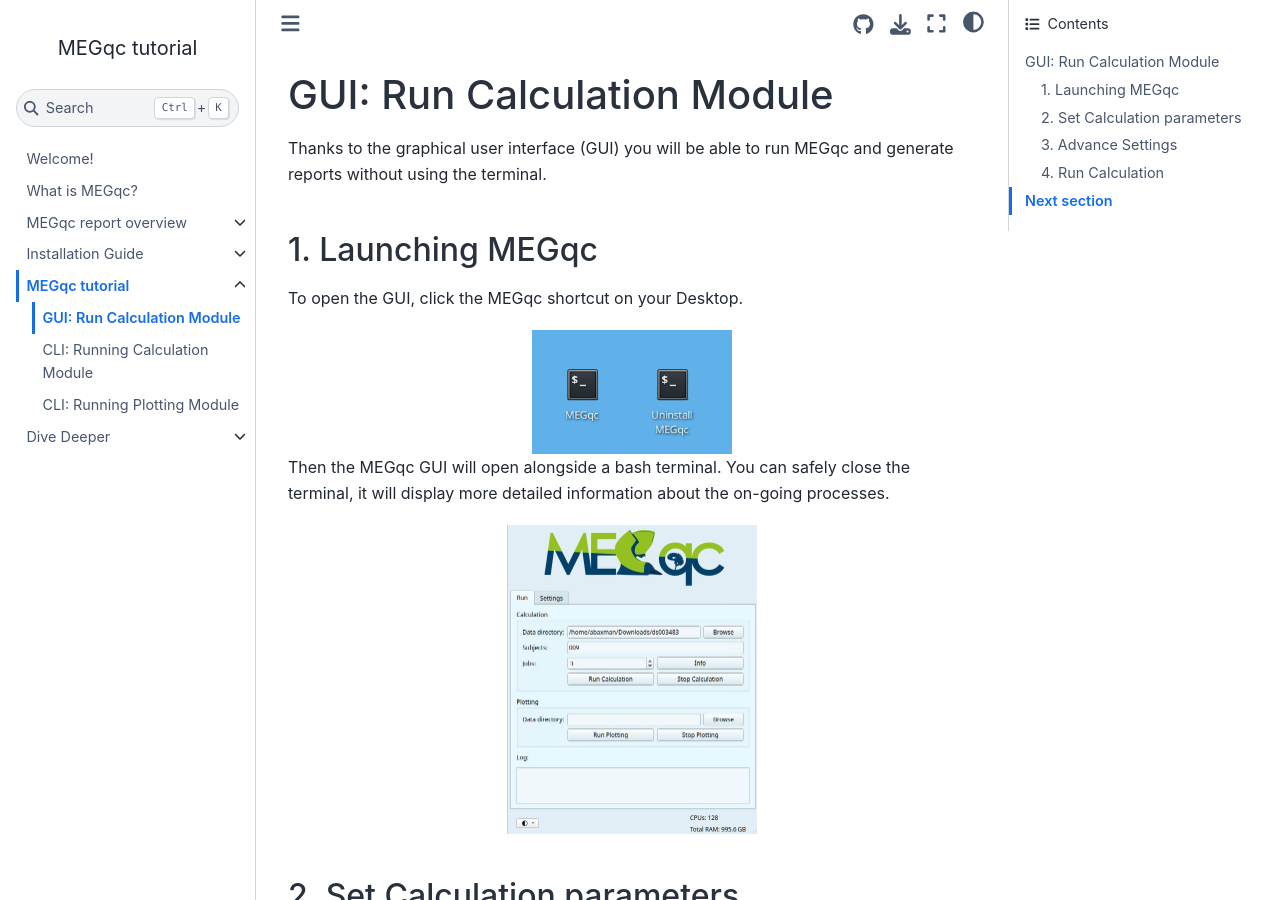
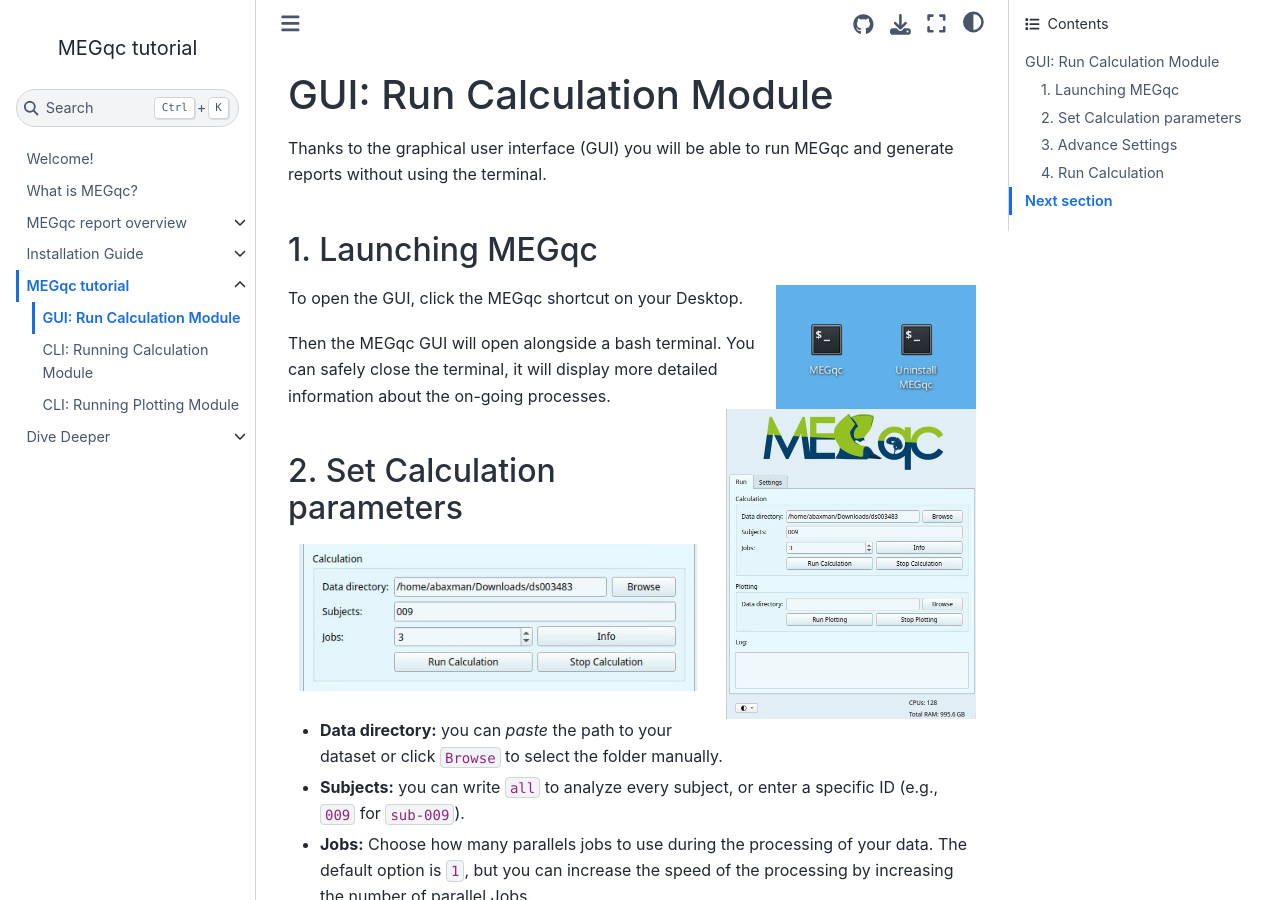
Before and after one commit to ANCPLabOldenburg/megqc_documentation, a Jupyter Book: the page built from tutorial/calc_gui.md, in a window 1280 px wide and 900 px high. Built offline with Jupyter Book 1.0.4 settings and Sphinx 7.4.7 and the Sphinx Book theme 1.1.4, drawn with Linux system fonts in a browser that asks for light colours; pages that are not in the unit, such as notebooks, are missing from menus.

Commit message:
Update calc_gui.md

```diff
--- a/tutorial/calc_gui.md
+++ b/tutorial/calc_gui.md
@@ -3,13 +3,9 @@
 Thanks to the graphical user interface (GUI) you will be able to run MEGqc and generate reports without using the terminal.
 
 ## 1. Launching MEGqc
-To open the GUI, click the MEGqc shortcut on your Desktop.
+To open the GUI, click the MEGqc shortcut on your Desktop. <img src="../static/mini/desktop.png" alt="icon" width="200px" align="right">
 
-<img src="../static/mini/desktop.png" alt="icon" width="200px" align="center">
-
-Then the MEGqc GUI will open alongside a bash terminal. You can safely close the terminal, it will display more detailed information about the on-going processes.
-
-<img src="../static/mini/gui.png" alt="icon" width="250px" align="center">
+Then the MEGqc GUI will open alongside a bash terminal. You can safely close the terminal, it will display more detailed information about the on-going processes. <img src="../static/mini/gui.png" alt="icon" width="250px" align="right">
 
 
 ## 2. Set Calculation parameters
```
